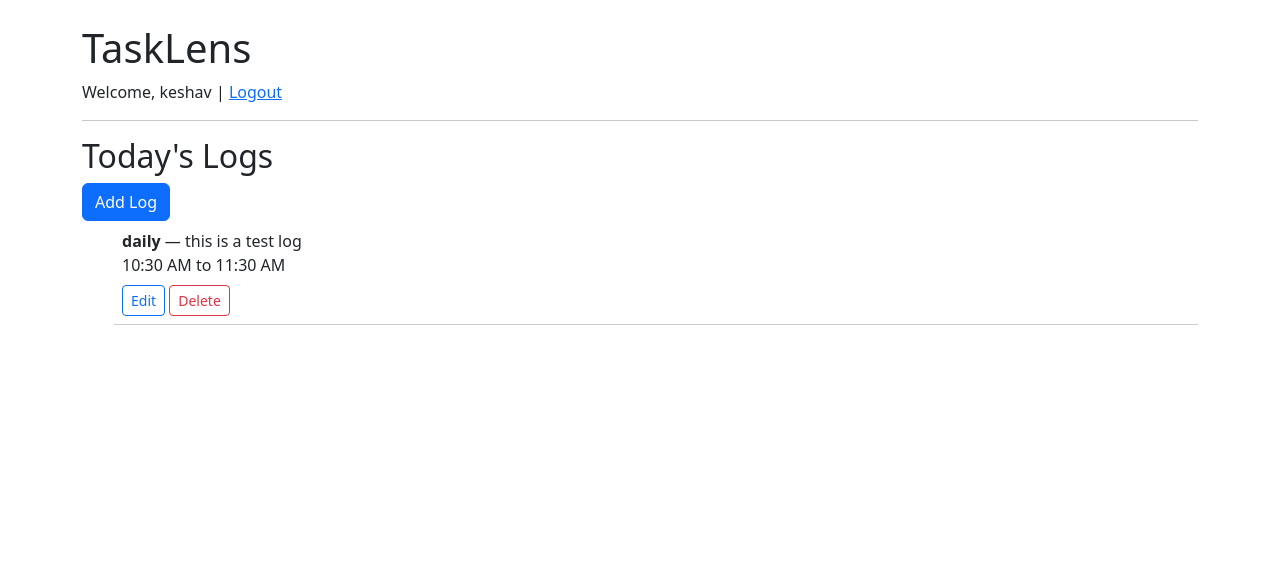
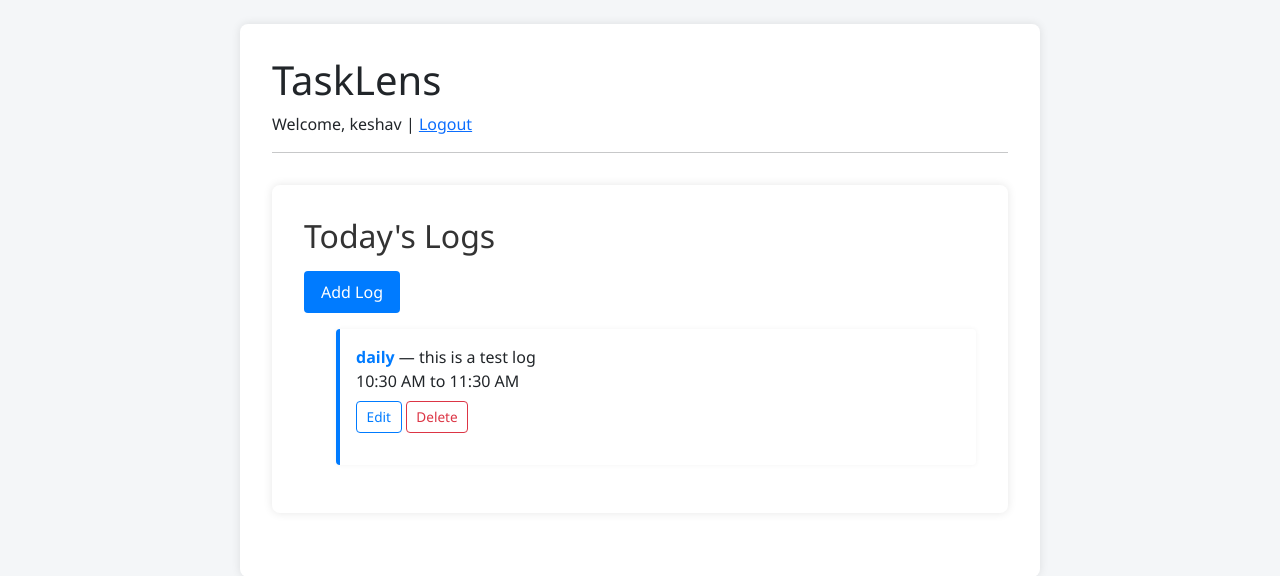
Before and after one commit to Keshav-k-Sharma/TaskLens, a Django app: page / in a window 1280 px wide. Shown: the top 576 px of the page. Run offline with Django 5.2, Linux system fonts and the light colour scheme; a user stored in the database is signed in; data comes from the database, SQL or seed files in the repository; both versions use the stored data as it was after the commit.

Commit message:
adding css styling

```diff
--- a/activity/models.py
+++ b/activity/models.py
@@ -7,7 +7,7 @@ class Category(models.Model):
     user = models.ForeignKey(User, on_delete=models.CASCADE)
 
     class Meta:
-        unique_together = ('name', 'user')  # Prevent duplicate category names per user
+        unique_together = ('name', 'user')
 
     def __str__(self):
         return self.name
--- /dev/null
+++ b/activity/static/activity/style.css
@@ -0,0 +1,78 @@
+body {
+    font-family: 'Segoe UI', sans-serif;
+    background-color: #f4f6f8;
+    margin: 0;
+    padding: 0;
+}
+
+.container {
+    max-width: 800px;
+    margin: 2rem auto;
+    padding: 2rem;
+    background: white;
+    box-shadow: 0 0 10px rgba(0,0,0,0.1);
+    border-radius: 8px;
+}
+
+h2 {
+    color: #333;
+    margin-bottom: 1rem;
+}
+
+.btn {
+    display: inline-block;
+    padding: 0.5rem 1rem;
+    margin-bottom: 1rem;
+    background-color: #007bff;
+    color: white;
+    text-decoration: none;
+    border-radius: 4px;
+}
+
+.btn:hover {
+    background-color: #0056b3;
+}
+
+.log-entry {
+    padding: 1rem;
+    margin-bottom: 1rem;
+    border-left: 4px solid #007bff;
+    background-color: #fff;
+    box-shadow: 0 0 5px rgba(0,0,0,0.05);
+    border-radius: 4px;
+}
+
+.log-entry strong {
+    color: #007bff;
+}
+
+.log-actions {
+    margin-top: 0.5rem;
+}
+
+.btn-sm {
+    padding: 0.3rem 0.6rem;
+    font-size: 0.85rem;
+}
+
+.btn-outline-primary {
+    border: 1px solid #007bff;
+    color: #007bff;
+    background: transparent;
+}
+
+.btn-outline-primary:hover {
+    background-color: #007bff;
+    color: white;
+}
+
+.btn-outline-danger {
+    border: 1px solid #dc3545;
+    color: #dc3545;
+    background: transparent;
+}
+
+.btn-outline-danger:hover {
+    background-color: #dc3545;
+    color: white;
+}
--- a/activity/templates/activity/base.html
+++ b/activity/templates/activity/base.html
@@ -4,6 +4,8 @@
 <head>
     <title>TaskLens</title>
     <link href="https://cdn.jsdelivr.net/npm/bootstrap@5.3.0/dist/css/bootstrap.min.css" rel="stylesheet">
+    {% load static %}
+    <link rel="stylesheet" href="{% static 'activity/style.css' %}">
 </head>
 <body>
 <div class="container mt-4">
--- a/activity/templates/activity/home.html
+++ b/activity/templates/activity/home.html
@@ -1,16 +1,15 @@
 
 {% extends 'activity/base.html' %}
 {% block content %}
+<div class="container">
   <h2>Today's Logs</h2>
-<a href="{% url 'add_log' %}" class="btn btn-primary">Add Log</a>
+  <a href="{% url 'add_log' %}" class="btn">Add Log</a>
   <ul>
     {% for log in logs %}
-  <div style="margin-bottom: 1rem; padding: 0.5rem; border-bottom: 1px solid #ccc;">
-    <strong>{{ log.category.name }}</strong> — {{ log.description }}
-    <br>
+      <div class="log-entry">
+        <strong>{{ log.category.name }}</strong> — {{ log.description }}<br>
         {{ log.start_time|time:"h:i A" }} to {{ log.end_time|time:"h:i A" }}
-
-    <div style="margin-top: 0.5rem;">
+        <div class="log-actions">
           <a href="{% url 'edit_log' log.pk %}" class="btn btn-sm btn-outline-primary">Edit</a>
           <form action="{% url 'delete_log' log.pk %}" method="post" style="display:inline;">
             {% csrf_token %}
@@ -23,4 +22,5 @@
       <p>No logs yet.</p>
     {% endfor %}
   </ul>
+</div>
 {% endblock %}
```
Also changed, not shown: db.sqlite3, tasklens/db.sqlite3 (deleted). Lines whose indentation alone changed are shown as unchanged.
